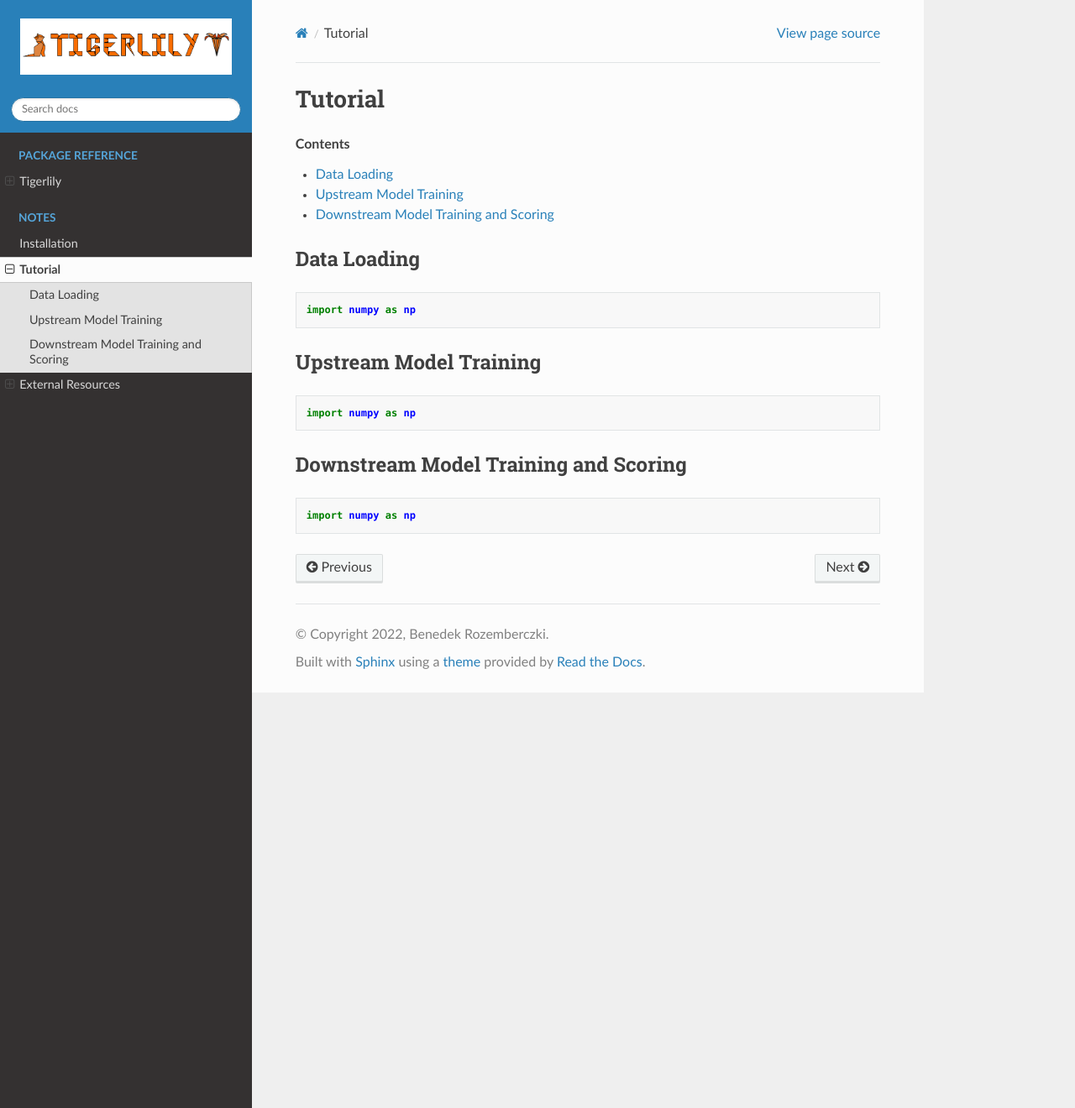
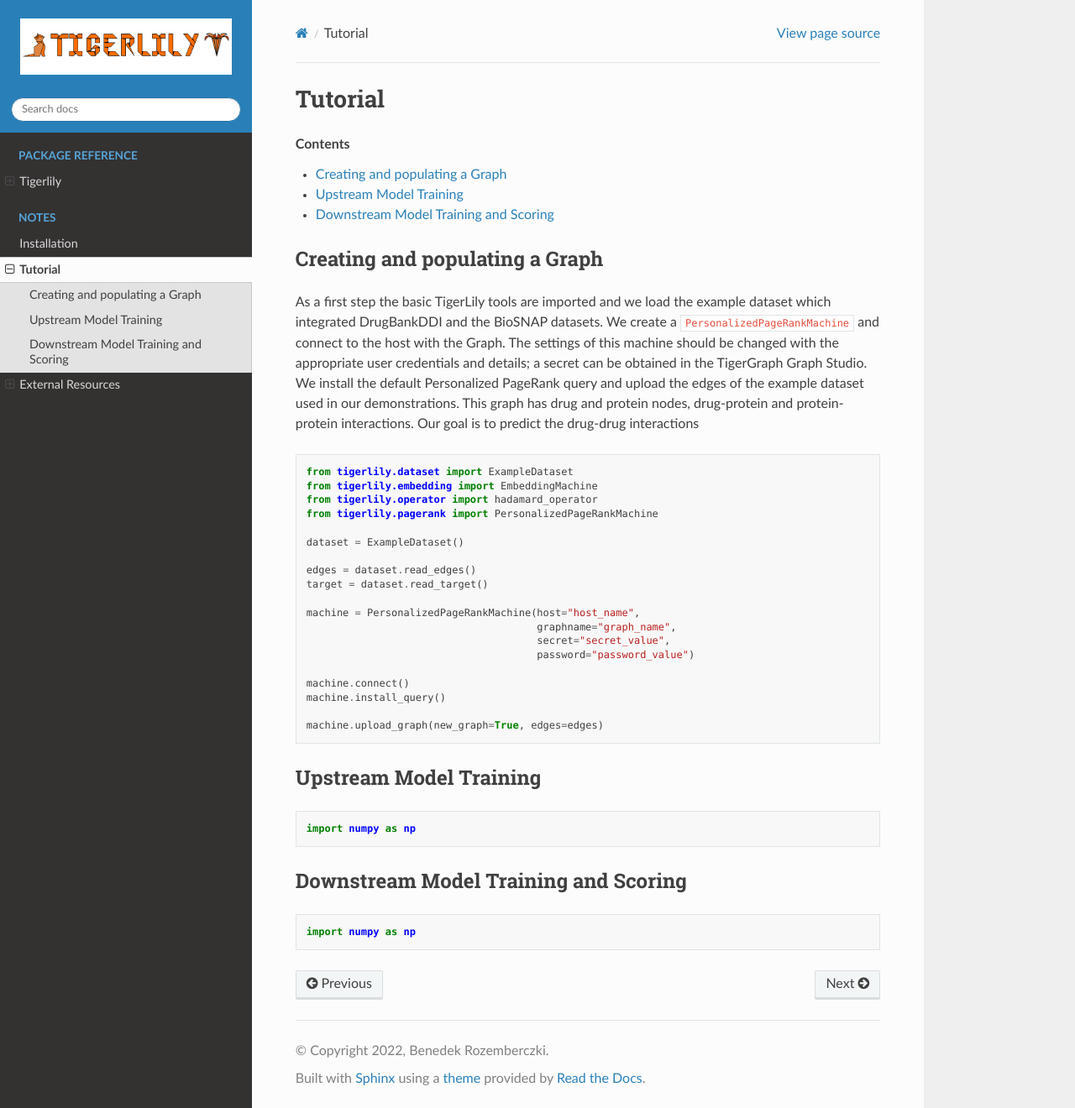
Before and after one commit to benedekrozemberczki/tigerlily, a Sphinx documentation site: the page built from docs/source/notes/tutorial.rst, in a window 1280 px wide and 1320 px high. Shown: the whole window at 84% size. Built offline with Sphinx 7.4.7 and the Read the Docs theme 2.0.0, drawn with Linux system fonts in a browser that asks for light colours.

Commit message:
tigerlily

```diff
--- a/docs/source/notes/tutorial.rst
+++ b/docs/source/notes/tutorial.rst
@@ -6,13 +6,32 @@ Tutorial
 .. contents:: Contents
     :local:
 
-Data Loading
-------------
+Creating and populating a Graph
+------------------------------------
 
+As a first step the basic TigerLily tools are imported and we load the example dataset which integrated DrugBankDDI and the BioSNAP datasets. We create a ``PersonalizedPageRankMachine`` and connect to the host with the Graph. The settings of this machine should be changed with the appropriate user credentials and details; a secret can be obtained in the TigerGraph Graph Studio. We install the default Personalized PageRank query and upload the edges of the example dataset used in our demonstrations. This graph has drug and protein nodes, drug-protein and protein-protein interactions. Our goal is to predict the drug-drug interactions
 
 .. code-block:: python
 
-    import numpy as np
+    from tigerlily.dataset import ExampleDataset
+    from tigerlily.embedding import EmbeddingMachine
+    from tigerlily.operator import hadamard_operator
+    from tigerlily.pagerank import PersonalizedPageRankMachine
+
+    dataset = ExampleDataset()
+
+    edges = dataset.read_edges()
+    target = dataset.read_target()
+
+    machine = PersonalizedPageRankMachine(host="host_name",
+                                          graphname="graph_name",
+                                          secret="secret_value",
+                                          password="password_value")
+
+    machine.connect()
+    machine.install_query()
+
+    machine.upload_graph(new_graph=True, edges=edges)
 
 
 
```
